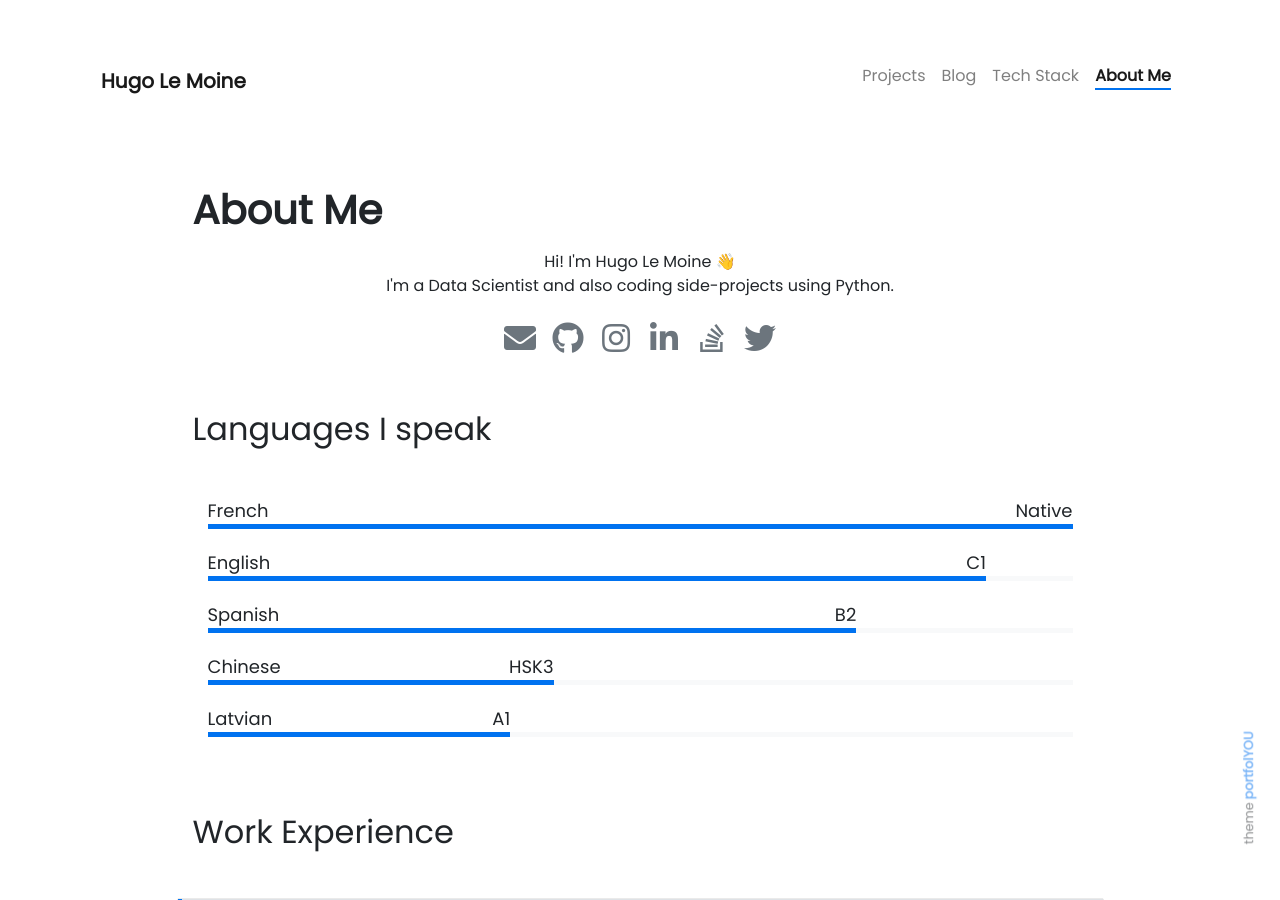
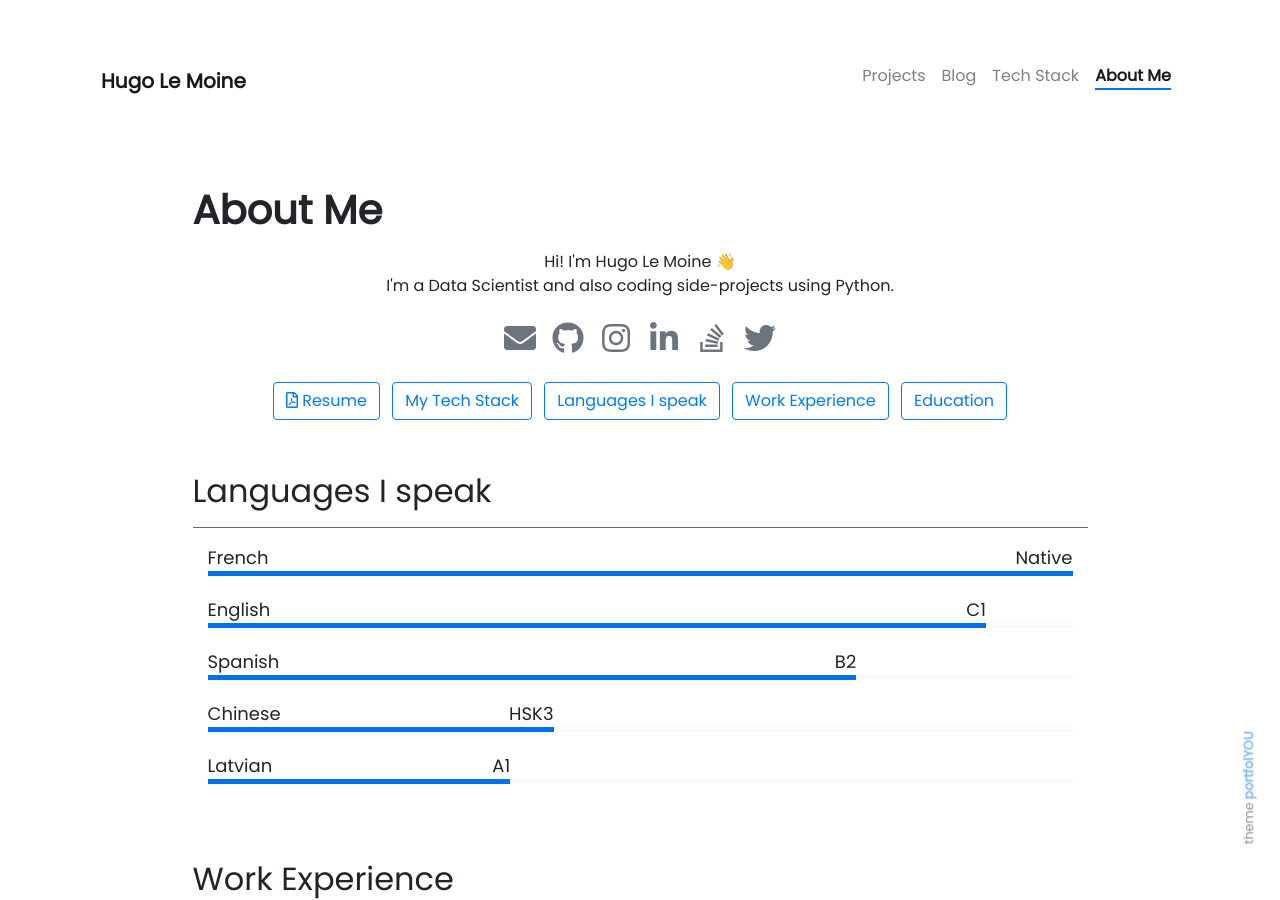
Before and after one commit to hugolmn/hugolmn.github.io, a Jekyll site: the page built from pages/about.md, in a window 1280 px wide and 900 px high. Built offline with Jekyll 4.4.1, drawn with Linux system fonts in a browser that asks for light colours; nearby versions of some CDN libraries; emoji names are drawn with the system emoji font.

Commit message:
Put back buttons

```diff
--- a/pages/about.md
+++ b/pages/about.md
@@ -35,18 +35,18 @@ weight: 4
     {% endfor %}
 
   </div>
-  <!-- <p class="text-center">
+  <p class="text-center">
    {% include elements/button.html link="/assets/resume/CV_EN_Hugo_Le_Moine_EEO.pdf" text='<i class="far fa-file-pdf  fa-1x align-self-center"></i> Resume' %}
-   {% include elements/button.html link="#my-tech-stack" text='My Tech Stack' %}
+   {% include elements/button.html link="/tech-stack" text='My Tech Stack' %}
    {% include elements/button.html link="#languages-i-speak" text='Languages I speak' %}
    {% include elements/button.html link="#work-experience" text='Work Experience' %}
    {% include elements/button.html link="#education" text='Education' %}
-  </p> -->
+  </p>
 </div>
 
 
 ## Languages I speak
-&nbsp;
+---
 {% include about/skills.html source=site.data.language-skills %}
 &nbsp;
 ## Work Experience
@@ -56,6 +56,7 @@ weight: 4
 </div>
 
 ## Education
+---
 <div class="row">
   {% include about/timeline.html source=site.data.education-timeline %}
 </div>
```
